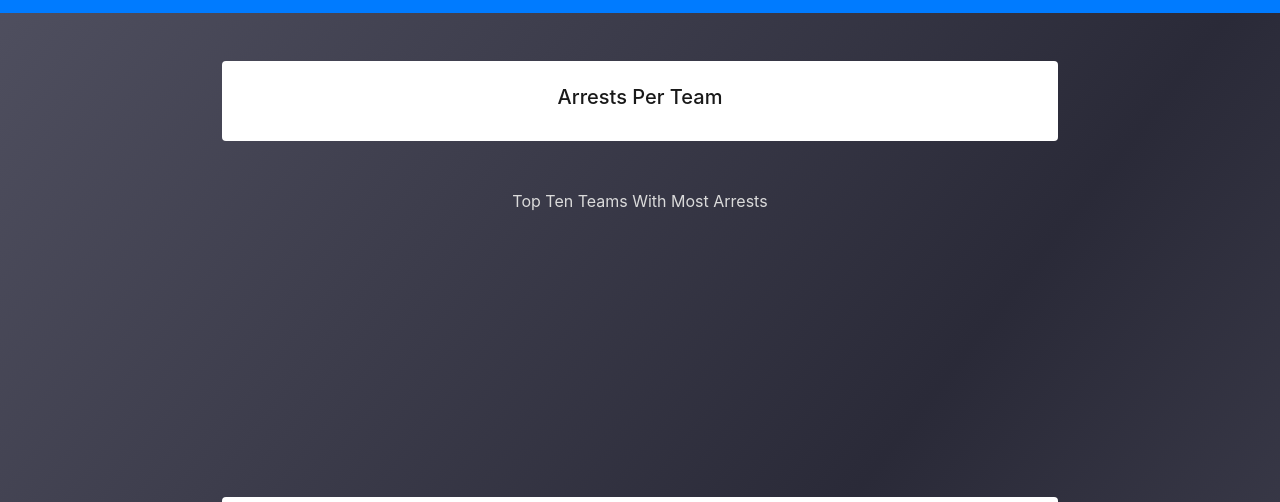
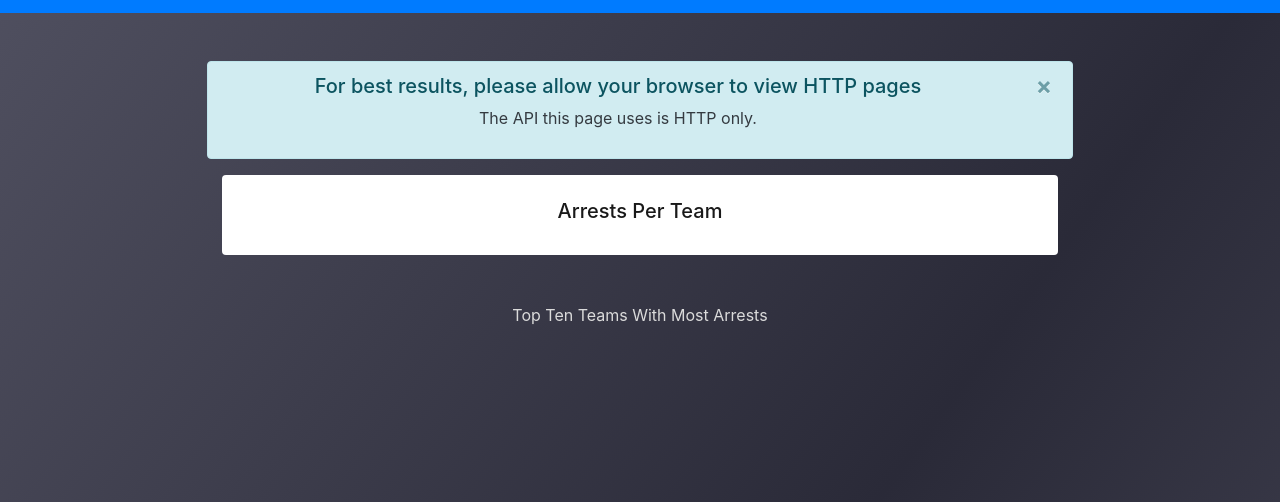
Before and after one commit to JasonFritsche/NFLStats, a plain HTML site: page index.html in a window 1280 px wide. Shown: the part 51-553 px from the top of the page. Drawn offline with nearby package versions, Linux system fonts and the light colour scheme; no server answers.

Commit message:
update html
added alert

```diff
--- a/index.html
+++ b/index.html
@@ -16,6 +16,13 @@
 
 <!-- arrests per team  -->
     <div class="container-fluid chart-size">
+      <div class="alert alert-info alert-dismissible fade show text-center" role="alert">
+        <h5>For best results, please allow your browser to view HTTP pages</h5>
+        <p style="color:#343a40">The API this page uses is HTTP only. </p>
+        <button type="button" class="close" data-dismiss="alert" aria-label="Close">
+          <span aria-hidden="true">&times;</span>
+        </button>
+      </div>
       <div class="container">
         <nav class="title-bar navbar navbar-light bg-lightshadow-lg p-3 mb-5 bg-white rounded ">
           <h5 class="navbar-brand mx-auto h1 ">Arrests Per Team</h5>
```
